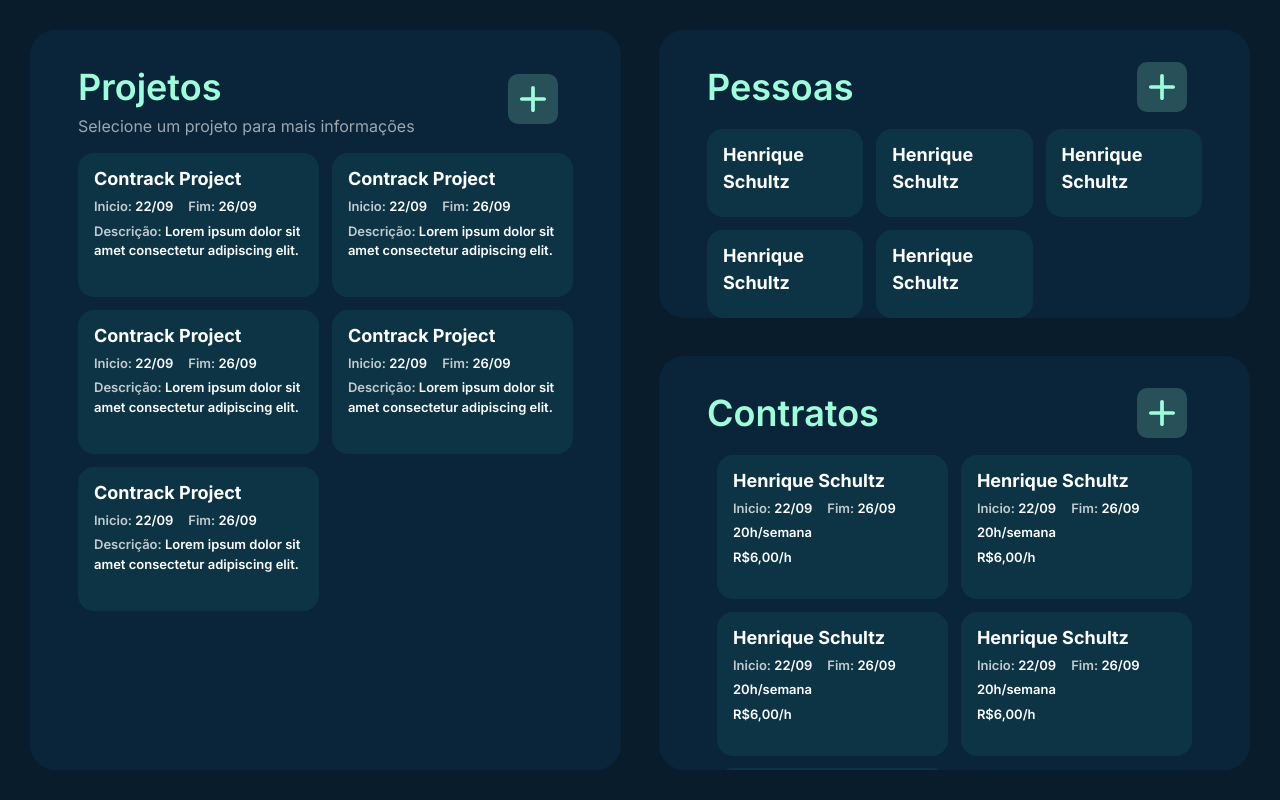
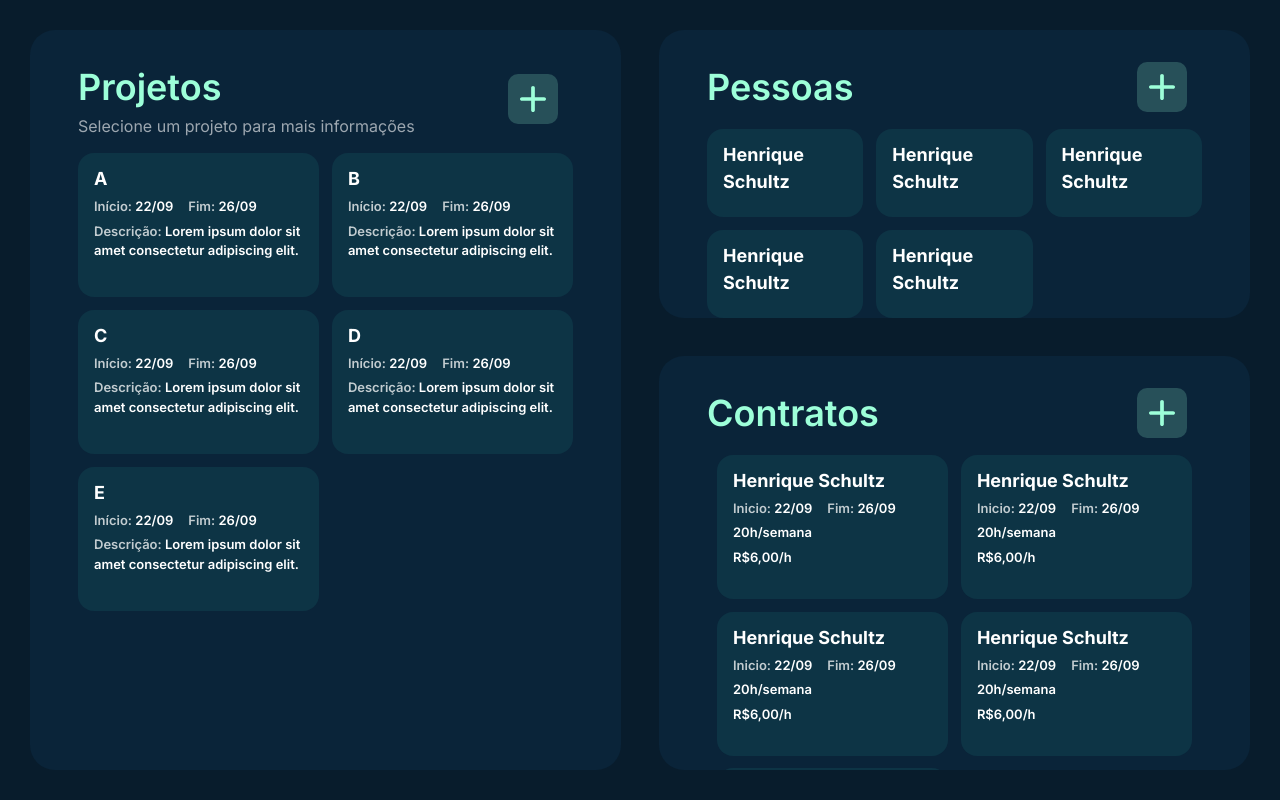
Before and after one commit to belarodis/Contrack, a React (Vite) app in the folder frontend/: page / in a window 1280 px wide. Built offline with nearby package versions, Linux system fonts and the light colour scheme.

Commit message:
modificações front

```diff
--- a/frontend/src/App.tsx
+++ b/frontend/src/App.tsx
@@ -1,25 +1,52 @@
-import Alocacao from "./Alocacao";
+import { useState } from "react";
+import { motion, AnimatePresence } from "framer-motion";
 import Alocacoes from "./Alocacoes";
 import Contratos from "./Contratos";
 import Pessoas from "./Pessoas";
 import Projetos from "./Projetos";
+import Custos from "./Custos";
 
 function App() {
+  const [selectedProjeto, setSelectedProjeto] = useState<null | number>(null);
+
   return (
     <div className="flex h-full w-full gap-[38px]">
+      {/* Coluna esquerda */}
       <div className="w-1/2 min-w-0">
-        <Projetos />
+        {/* agora Projetos recebe uma função de callback */}
+        <Projetos onSelectProjeto={setSelectedProjeto} />
       </div>
-      {/* Esse aparece quando nao tem projeto selecionado */}
-      <div className="w-1/2 min-w-0 flex flex-col gap-[38px]">
-        <Pessoas />
-        <Contratos />
-      </div>
-      {/* Esse aparece só quando eu clickar em um projeto */}
-      {/* <div className="w-1/2 min-w-0 flex flex-col gap-[38px]">
-        <Alocacoes />
-        <Custos />
-      </div> */}
+
+      {/* Coluna direita com transição */}
+      <AnimatePresence mode="wait" initial={false}>
+        {selectedProjeto === null ? (
+          <motion.div
+            key="default"
+            initial={{ opacity: 0, x: 30 }}
+            animate={{ opacity: 1, x: 0 }}
+            exit={{ opacity: 0, x: -30 }}
+            transition={{ duration: 0.35 }}
+            layout
+            className="w-1/2 min-w-0 flex flex-col gap-[38px] overflow-hidden"
+          >
+            <Pessoas />
+            <Contratos />
+          </motion.div>
+        ) : (
+          <motion.div
+            key="detalhes"
+            initial={{ opacity: 0, x: -30 }}
+            animate={{ opacity: 1, x: 0 }}
+            exit={{ opacity: 0, x: 30 }}
+            transition={{ duration: 0.35 }}
+            layout
+            className="w-1/2 min-w-0 flex flex-col gap-[38px] overflow-hidden"
+          >
+            <Alocacoes />
+            <Custos />
+          </motion.div>
+        )}
+      </AnimatePresence>
     </div>
   );
 }
--- a/frontend/src/Projeto.tsx
+++ b/frontend/src/Projeto.tsx
@@ -1,15 +1,30 @@
-function Projeto(){
-    return(
-        <div className="flex flex-col bg-[#0D3445] h-[18vh] w-full rounded-[2vh] text-white py-[12px] px-[16px] gap-[5px] font-semibold hover:cursor-pointer hover:shadow-[0_0_20px_rgba(157,255,217,0.6)] outline-transparent hover:outline-[#04FDE0] outline-[2px] transition-all duration=[0.5s]">
-            <h3 className="text-[18px] font-bold">Contrack Project</h3>
-            <div className="flex flex-row gap-[15px]">
-                <p className="text-[13px]"><span className="text-[#C2CCD0]">Inicio: </span>22/09</p>
-                <p className="text-[13px]"><span className="text-[#C2CCD0]">Fim: </span>26/09</p>
-            </div>
-            <p className="text-[13px]"><span className="text-[#C2CCD0]">Descrição: </span>Lorem ipsum dolor sit amet consectetur adipiscing elit.</p>
+interface ProjetoProps {
+  id: number;
+  nome: string;
+  onSelect: (id: number) => void;
+}
 
-        </div>
-    );
-};
+function Projeto({ id, nome, onSelect }: ProjetoProps) {
+  return (
+    <div
+      onClick={() => onSelect(id)}
+      className="flex flex-col bg-[#0D3445] h-[18vh] w-full rounded-[2vh] text-white py-[12px] px-[16px] gap-[5px] font-semibold hover:cursor-pointer hover:shadow-[0_0_20px_rgba(157,255,217,0.6)] outline-transparent hover:outline-[#04FDE0] outline-[2px] transition-all duration-[0.5s]"
+    >
+      <h3 className="text-[18px] font-bold">{nome}</h3>
+      <div className="flex flex-row gap-[15px]">
+        <p className="text-[13px]">
+          <span className="text-[#C2CCD0]">Início: </span>22/09
+        </p>
+        <p className="text-[13px]">
+          <span className="text-[#C2CCD0]">Fim: </span>26/09
+        </p>
+      </div>
+      <p className="text-[13px]">
+        <span className="text-[#C2CCD0]">Descrição: </span>Lorem ipsum dolor sit
+        amet consectetur adipiscing elit.
+      </p>
+    </div>
+  );
+}
 
 export default Projeto;
--- a/frontend/src/Projetos.tsx
+++ b/frontend/src/Projetos.tsx
@@ -1,6 +1,11 @@
 import ButtonPlus from "./ButtonPlus";
 import Projeto from "./Projeto";
 
+interface ProjetosProps {
+  onSelectProjeto: (id: number) => void;
+}
+
+function Projetos({ onSelectProjeto }: ProjetosProps) {
   const projetos = [
     { id: 1, nome: "A" },
     { id: 2, nome: "B" },
@@ -9,11 +14,6 @@ const projetos = [
     { id: 5, nome: "E" },
   ];
 
-// interface ProjetosProps {
-//   onSelect: (id: number) => void;
-// }
-
-function Projetos() {
   return (
     <div className="bg-[#0A2439] flex flex-col flex-1 h-full rounded-[25px] px-[48px] pt-[30px]">
       <div className="flex flex-row justify-between items-center">
@@ -27,12 +27,12 @@ function Projetos() {
       </div>
       <div className="grid grid-cols-2 gap-[1vw] pt-[15px]">
         {projetos.map((p) => (
-          <div
+          <Projeto
             key={p.id}
-            className="w-full h-full flex"
-          >
-            <Projeto />
-          </div>
+            id={p.id}
+            nome={p.nome}
+            onSelect={onSelectProjeto}
+          />
         ))}
       </div>
     </div>
```
Also changed, not shown: frontend/package.json (+4 -3 lines), 1 other file (tests, documents, lock files or other folders). Lines whose indentation alone changed are shown as unchanged.
